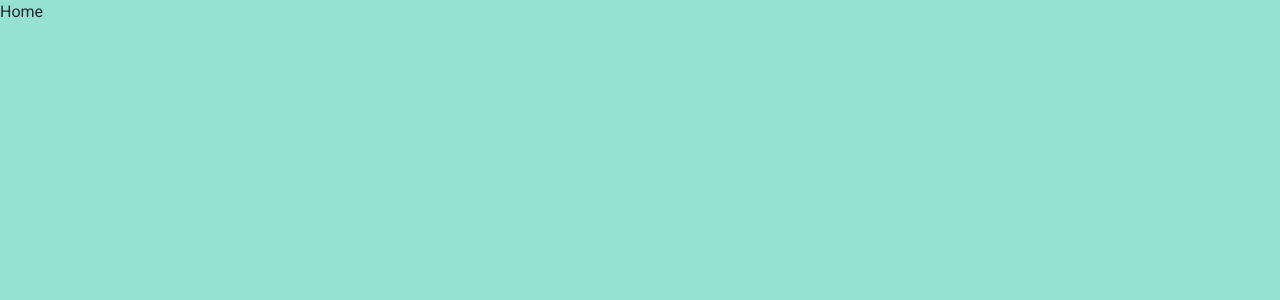
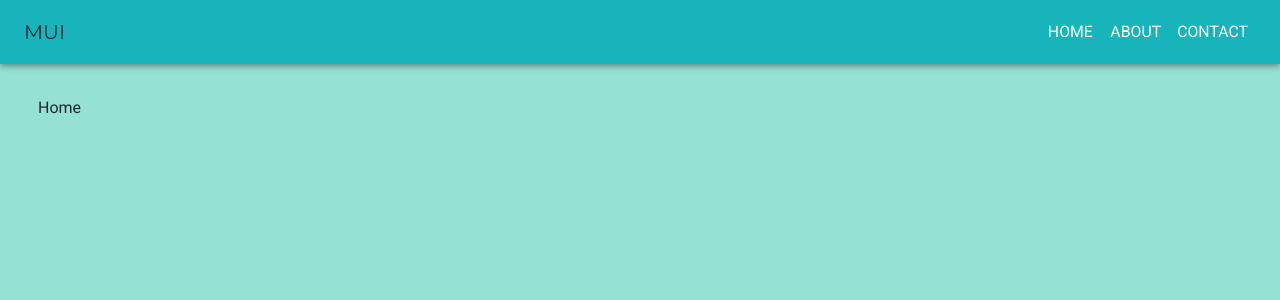
Before and after one commit to ikabir21/tutor-finder, a React (Create React App) app in the folder client/: page / in a window 1280 px wide. Shown: the top 300 px of the page. Built offline with nearby package versions, Linux system fonts and the light colour scheme.

Commit message:
navbar added

```diff
--- a/client/package.json
+++ b/client/package.json
@@ -5,6 +5,7 @@
   "dependencies": {
     "@emotion/react": "^11.10.5",
     "@emotion/styled": "^11.10.5",
+    "@mui/icons-material": "^5.10.16",
     "@mui/material": "^5.10.13",
     "@testing-library/jest-dom": "^5.16.5",
     "@testing-library/react": "^13.4.0",
--- a/client/src/App.js
+++ b/client/src/App.js
@@ -3,17 +3,19 @@ import React from "react";
 // MUI Imports
 import { ThemeProvider } from "@mui/material/styles";
 import CssBaseline from "@mui/material/CssBaseline";
-import {BrowserRouter as Router, Routes, Route, Link} from "react-router-dom";
+import {BrowserRouter as Router, Routes, Route} from "react-router-dom";
 
 // Project Imports
 import theme from "./assets/theme";
 import Home from "./pages/Home";
+import Navbar from "./components/Navbar";
 
 const App = () => {
 	return (
 		<ThemeProvider theme={theme}>
 			<CssBaseline />
 			<Router>
+				<Navbar />
 				<Routes>
 					<Route path="/" element={<Home />}></Route>
 				</Routes>
--- /dev/null
+++ b/client/src/components/CContainer.js
@@ -0,0 +1,21 @@
+import React from "react";
+import PropTypes from "prop-types";
+import Box from "@mui/material/Box";
+
+const CContainer = ({ children, ...rest }) => (
+	<Box
+		maxWidth={{ sm: 720, md: 1236 }}
+		width={"100%"}
+		margin={"0 auto"}
+		paddingX={2}
+		paddingY={{ xs: 4, sm: 6, md: 12 }}
+		{...rest}>
+		{children}
+	</Box>
+);
+
+CContainer.propTypes = {
+	children: PropTypes.node.isRequired
+};
+
+export default CContainer;
--- /dev/null
+++ b/client/src/components/Navbar.js
@@ -0,0 +1,38 @@
+import { AppBar, Box, Button, IconButton, Toolbar, Typography } from "@mui/material";
+import React from "react";
+import MenuIcon from "@mui/icons-material/Menu";
+
+const Navbar = () => {
+	const navItems = ["Home", "About", "Contact"];
+
+	return (
+		<AppBar component="nav">
+			<Toolbar>
+				<IconButton
+					color="inherit"
+					aria-label="open drawer"
+					edge="start"
+					sx={{ mr: 2, display: { sm: "none" } }}
+				>
+					<MenuIcon />
+				</IconButton>
+				<Typography
+					variant="h6"
+					component="div"
+					sx={{ flexGrow: 1, display: { xs: "none", sm: "block" } }}
+				>
+            MUI
+				</Typography>
+				<Box sx={{ display: { xs: "none", sm: "block" } }}>
+					{navItems.map((item) => (
+						<Button key={item} sx={{ color: "#fff" }}>
+							{item}
+						</Button>
+					))}
+				</Box>
+			</Toolbar>
+		</AppBar>
+	);
+};
+
+export default Navbar;
--- a/client/src/pages/Home.js
+++ b/client/src/pages/Home.js
@@ -1,8 +1,11 @@
 import React from "react";
+import CContainer from "../components/CContainer";
 
 const Home = () => {
 	return (
-		<div>Home</div>
+		<CContainer>
+			<div>Home</div>
+		</CContainer>
 	);
 };
 
```
Also changed, not shown: 1 other file (tests, documents, lock files or other folders).
